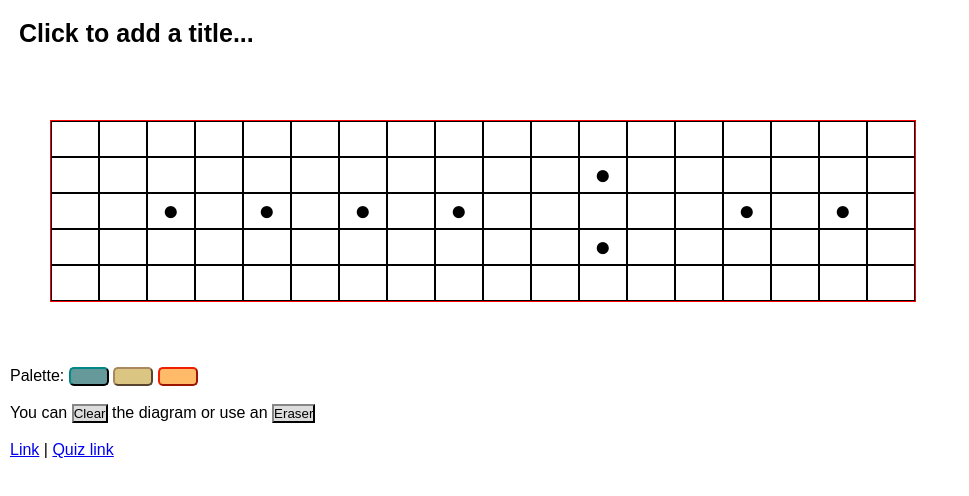
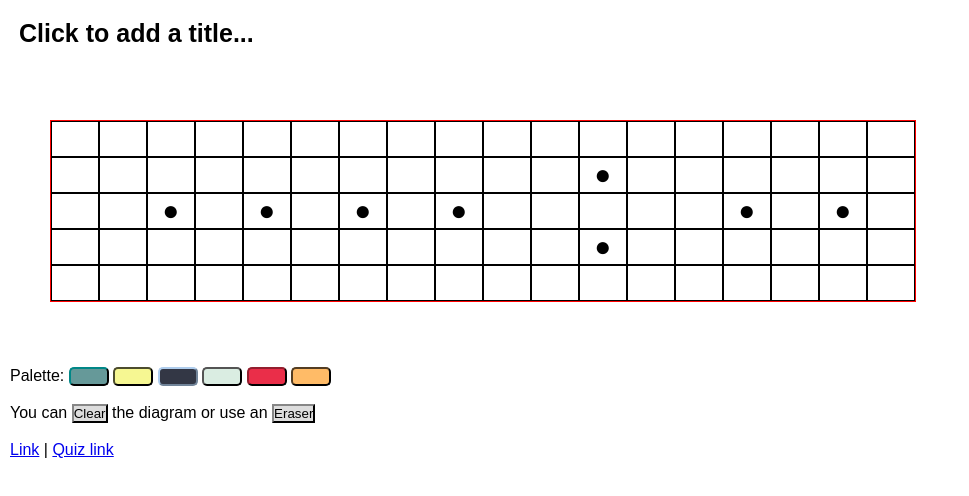
Before and after one commit to eliasdorneles/Fretboard-Studies, a plain HTML site: page fretboard.html in a window 1280 px wide. Shown: the top 496 px of the page, without its empty margins (0-969 px from the left). Drawn offline with Linux system fonts and the light colour scheme.

Commit message:
* improved color options

```diff
--- a/boxfrets.js
+++ b/boxfrets.js
@@ -1,7 +1,7 @@
 /* code to handle manipulation */
 var GUITAR_STRINGS;
 var COLOR = "green";
-var POSSIBLE_COLORS = ["coffee", "red", "green", "orange", "transparent"]
+var POSSIBLE_COLORS = ["orange", "green", "blue", "yellow", "coffee", "red", "transparent"]
 var gen_fret_boxes = function(size, num_strings){
     var tr = "<tr>";
     for (var i = 0; i < size; i++){
--- a/fretboard.html
+++ b/fretboard.html
@@ -14,10 +14,12 @@
 		    table#fretclone { position:absolute; top:100px; left:-5px; border-spacing:8px; }
 		    table#fretclone tr td { margin: 0 2px; display:inline-block; border:2px solid transparent; background-color:transparent; font-size:18px; font-weight:bold; width:40px;height:24px; text-align:center; z-index:1; border-radius: 5px; }
 		    table#fretclone tr td:hover { cursor:pointer; border-color: black !important; border-style: dotted !important; }
-		    .red    { background-color:#dd4444 !important; border-color:#aa3333 !important; }
-		    .orange { background-color:#ffbb67 !important; border-color:#f11f00 !important; }
+		    .orange { background-color:#ffbb67 !important; border-color:#543d22 !important; }
 		    .green  { background-color:#669999 !important; border-color:#003333 !important; }
-		    .coffee { background-color:#DAC582 !important; border-color:#AB8860 !important; }
+		    .blue  { background-color:#333745 !important; border-color:#afcded !important; }
+		    .yellow { background-color:#f6f792 !important; border-color:#4c4c2d !important; }
+		    .coffee { background-color:#daede2 !important; border-color:black !important; }
+		    .red { background-color:#ea2e49 !important; border-color:#400d14 !important; }
 		    .blank { background-color:#dddddd !important; border-color:#333333 !important; }
 		    .transparent { background-color:transparent !important; border-color:transparent !important; }
 		    input.color_button { width:40px; border-radius: 5px; }
@@ -47,7 +49,10 @@
 		<div id="colorchooser">
 			Palette:
 			<input type="button" value="&nbsp;" class="color_button green" />
+			<input type="button" value="&nbsp;" class="color_button yellow" />
+			<input type="button" value="&nbsp;" class="color_button blue" />
 			<input type="button" value="&nbsp;" class="color_button coffee" />
+			<input type="button" value="&nbsp;" class="color_button red" />
 			<input type="button" value="&nbsp;" class="color_button orange" /><br /><br />
 			You can
 			<input id="clear" type="button" value="Clear" class="blank" /> the diagram or use an
```
Lines whose indentation alone changed are shown as unchanged.
